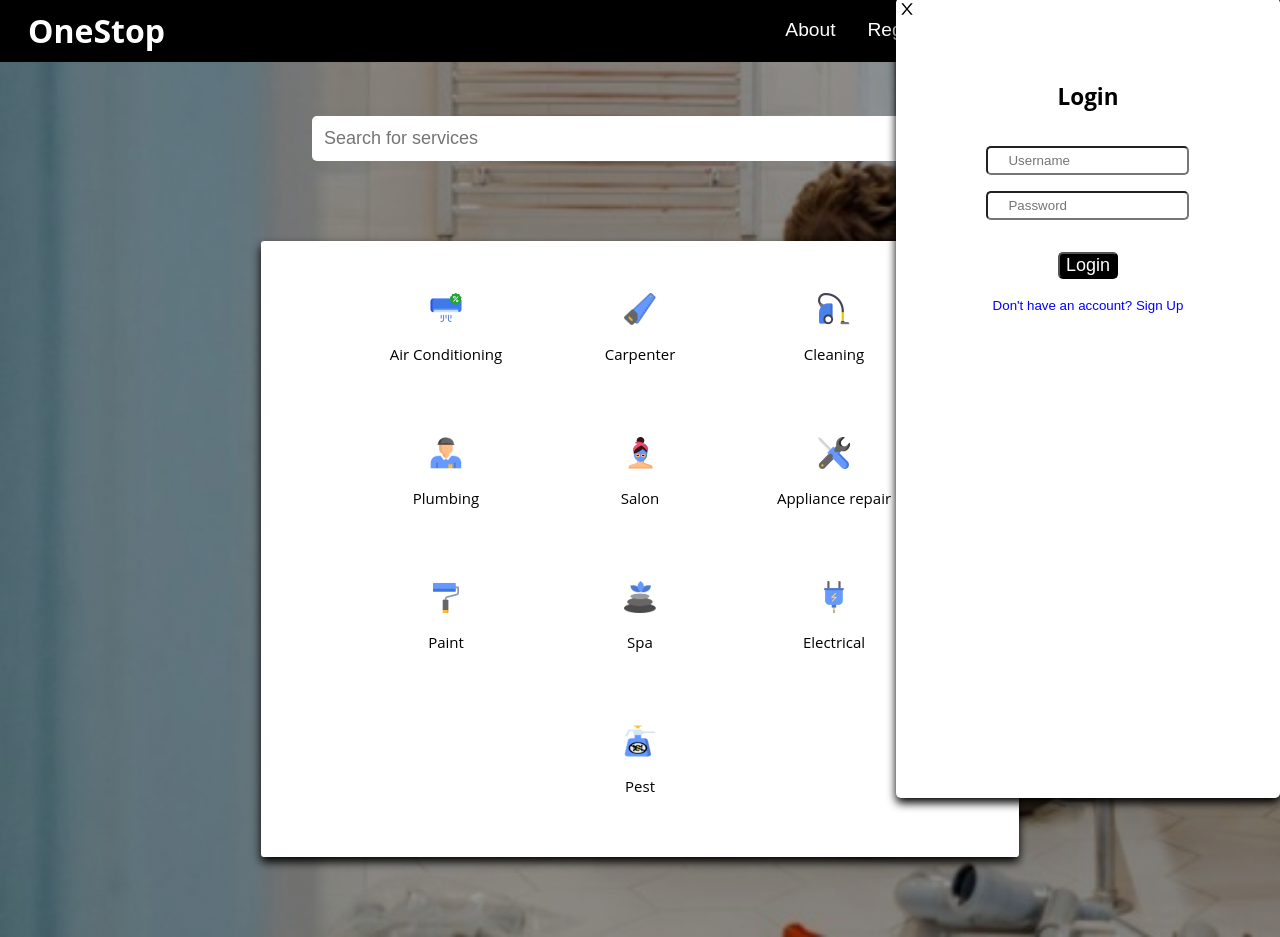
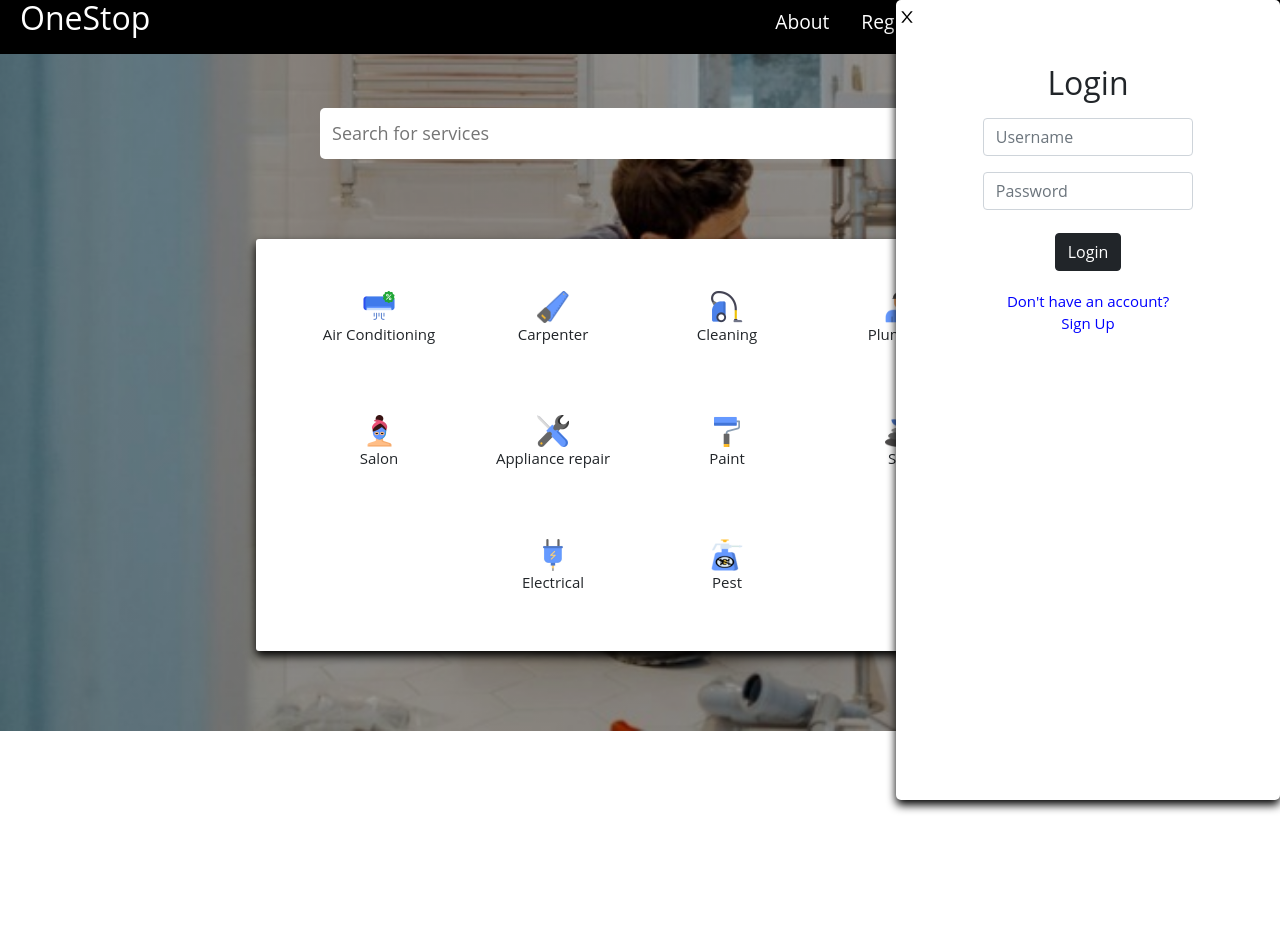
Before and after one commit to vijay10pk/onestop-web-app, a React (Create React App) app in the folder onestop-client/onestop-web-app/: page / in a window 1280 px wide. Both pictures are taken after a click on the button "Login/Sign Up". After the commit the page ends 800 px from the top, so only its background shows below. Built offline with nearby package versions, Linux system fonts and the light colour scheme.

Commit message:
made changes in login style

```diff
--- a/onestop-client/onestop-web-app/package.json
+++ b/onestop-client/onestop-web-app/package.json
@@ -6,7 +6,9 @@
     "@testing-library/jest-dom": "^5.16.5",
     "@testing-library/react": "^13.4.0",
     "@testing-library/user-event": "^13.5.0",
+    "bootstrap": "^5.2.3",
     "react": "^18.2.0",
+    "react-bootstrap": "^2.6.0",
     "react-dom": "^18.2.0",
     "react-icons": "^4.6.0",
     "react-scripts": "^2.1.3",
--- a/onestop-client/onestop-web-app/public/index.html
+++ b/onestop-client/onestop-web-app/public/index.html
@@ -3,6 +3,7 @@
   <head>
     <meta charset="utf-8" />
     <link rel="icon" href="%PUBLIC_URL%/favicon.ico" />
+    <link href="https://cdn.jsdelivr.net/npm/bootstrap@5.0.2/dist/css/bootstrap.min.css" rel="stylesheet" integrity="sha384-EVSTQN3/azprG1Anm3QDgpJLIm9Nao0Yz1ztcQTwFspd3yD65VohhpuuCOmLASjC" crossorigin="anonymous">
     <meta name="viewport" content="width=device-width, initial-scale=1" />
     <meta name="theme-color" content="#000000" />
     <meta
--- a/onestop-client/onestop-web-app/src/Pages/Login.js
+++ b/onestop-client/onestop-web-app/src/Pages/Login.js
@@ -15,21 +15,21 @@ const Login = ({closeClick}) => {
                     <>
                     <h2>{signUp?"Sign Up":"Login"}</h2>
                     <form action="">
-                        <input type="text" placeholder='Enter Full Name' />
-                        <input type="text" placeholder='Enter Mobile Number' />
-                        <input type="text" placeholder='Enter Email' />
-                        <input type="text" placeholder='Enter Password' />
-                        <input type="text" placeholder='Confirm Password' /><br />
-                        <button id='submit'>Sign Up</button>
+                        <input className='form-control' type="text" placeholder='Enter Full Name' />
+                        <input className='form-control' type="text" placeholder='Enter Mobile Number' />
+                        <input className='form-control' type="text" placeholder='Enter Email' />
+                        <input className='form-control' type="text" placeholder='Enter Password' />
+                        <input className='form-control' type="text" placeholder='Confirm Password' /><br />
+                        <button className='btn btn-dark' id='submit'>Sign Up</button>
                     </form>
                     </>
                 ):(
                 <>
                 <h2>Login</h2>
                 <form action="">
-                    <input type="text" placeholder="Username" />
-                    <input type="text" placeholder='Password' /><br />
-                    <button id='submit'>Login</button>
+                    <input className='form-control' type="text" placeholder="Username" />
+                    <input className='form-control' type="text" placeholder='Password' /><br />
+                    <button className='btn btn-dark' id='submit'>Login</button>
                 </form></>
                 )}
                 <button id='signup' onClick={()=> setSignup(!signUp)}>{signUp?"Have an account? Login":"Don't have an account? Sign Up"}</button>
--- a/onestop-client/onestop-web-app/src/index.css
+++ b/onestop-client/onestop-web-app/src/index.css
@@ -74,14 +74,14 @@ section img{
 }
 
 #login{
-  margin-top: 0%;
+  height: 100%;
   width: 30%;
   position: fixed;
+  top: 0%;
   right: 0%;
   padding: 0%;
   background-color: white;
   text-align: center;
-  height: 100%;
   border-radius: 5px;
   box-shadow: 0px 5px 10px black;
   z-index: 2;
@@ -107,20 +107,20 @@ section img{
 
 input{
   margin-top: 1rem;
-  padding-left: 20px;
+  /* padding-left: 20px;
   padding-top: 5px;
   padding-bottom: 5px;
-  border-radius: 5px;
+  border-radius: 5px; */
 }
 
-#submit{
+/* #submit{
   border-radius: 5px;
   background-color: black;
   cursor: pointer;
   color: white;
   font-size: large;
   margin-top: 2rem;
-}
+} */
 
 #signup{
   color: blue;
```
Also changed, not shown: onestop-client/onestop-web-app/src/Components/Card.js (added).
